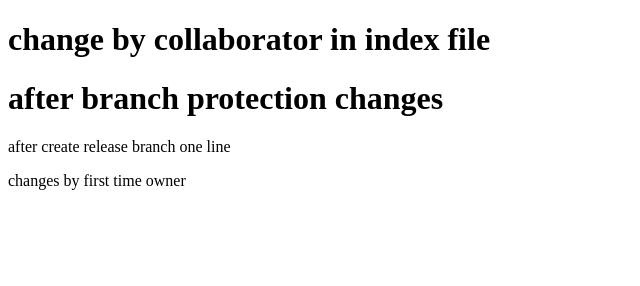
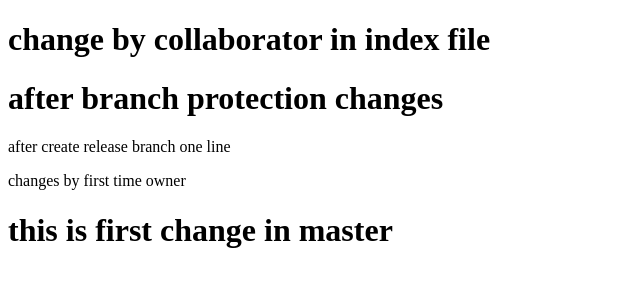
Before and after one commit to shiva5775/project3, a plain HTML site: page index.html in a window 1280 px wide. Shown: the whole page, without its empty margins (0-640 px from the left). Drawn offline with Linux system fonts and the light colour scheme.

Commit message:
index file change in master branch

```diff
--- a/index.html
+++ b/index.html
@@ -11,5 +11,9 @@
     <p>after create release branch one line</p>
     <p>changes by first time owner</p>
 
+    <div>
+        <h1>this is first change in master</h1>
+    </div>
+
 </body>
 </html>
```
